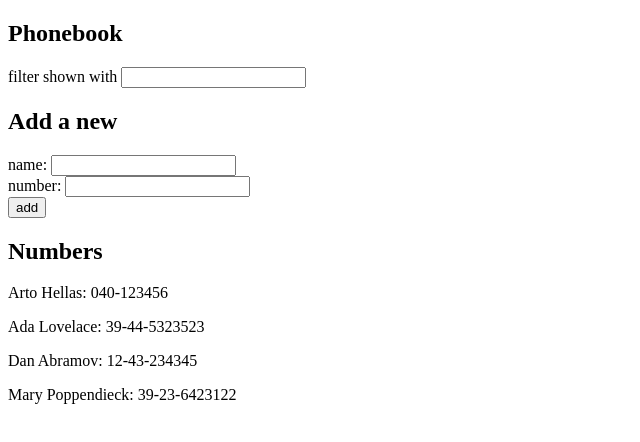
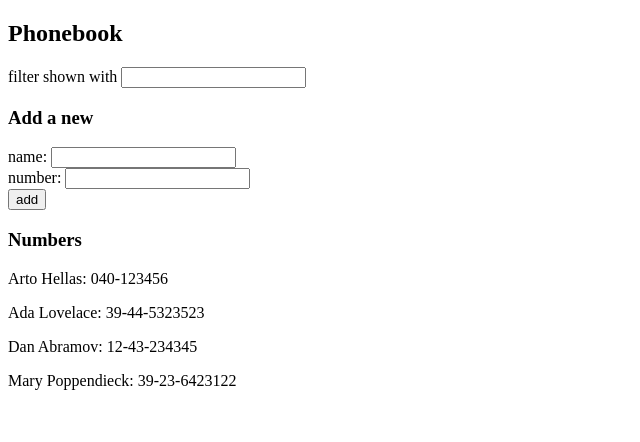
Before and after one commit to Kerim1030/FullStackExercise, a React (Vite) app in the folder part2/phonebook/: page / in a window 1280 px wide. Shown: the top 442 px of the page, without its empty margins (0-640 px from the left). Built offline with nearby package versions, Linux system fonts and the light colour scheme.

Commit message:
Exercise 2.10

```diff
--- a/part2/phonebook/src/App.jsx
+++ b/part2/phonebook/src/App.jsx
@@ -1,4 +1,7 @@
 import { useState } from 'react'
+import PersonForm from './components/PersonForm'
+import Filter from './components/Filter'
+import Persons from './components/Persons'
 
 const App = () => {
   const [persons, setPersons] = useState([
@@ -31,23 +34,11 @@ const App = () => {
   return (
     <div>
       <h2>Phonebook</h2>
-      <div>
-        filter shown with <input value={showFilter} onChange={(event) => setShowFilter(event.target.value)} />
-      </div>
-      <h2>Add a new</h2>
-      <form onSubmit={addPerson}>
-        <div>
-          name: <input value={newName} onChange={(event) => setNewName(event.target.value)} />
-        </div>
-        <div>
-          number: <input value={newNumber} onChange={(event) => setNewNumber(event.target.value)} />
-        </div>
-        <div>
-          <button type="submit">add</button>
-        </div>
-      </form>
-      <h2>Numbers</h2>
-      {showAll.map(person => <p key={person.name}>{person.name}: {person.number}</p>)}
+      <Filter showFilter={showFilter} setShowFilter={setShowFilter} />
+      <h3>Add a new</h3>
+      <PersonForm addPerson={addPerson} newName={newName} setNewName={setNewName} newNumber={newNumber} setNewNumber={setNewNumber} />
+      <h3>Numbers</h3>
+      <Persons showAll={showAll} />
     </div>
   )
 }
--- /dev/null
+++ b/part2/phonebook/src/components/Filter.jsx
@@ -0,0 +1,9 @@
+const Filter = ({ showFilter, setShowFilter }) => {
+  return (
+    <div>
+      filter shown with <input value={showFilter} onChange={(event) => setShowFilter(event.target.value)} />
+    </div>
+  )
+}
+
+export default Filter
--- /dev/null
+++ b/part2/phonebook/src/components/PersonForm.jsx
@@ -0,0 +1,17 @@
+const PersonForm = ({ addPerson, newName, setNewName, newNumber, setNewNumber }) => {
+  return (
+    <form onSubmit={addPerson}>
+      <div>
+        name: <input value={newName} onChange={(event) => setNewName(event.target.value)} />
+      </div>
+      <div>
+        number: <input value={newNumber} onChange={(event) => setNewNumber(event.target.value)} />
+      </div>
+      <div>
+        <button type="submit">add</button>
+      </div>
+    </form>
+  )
+}
+
+export default PersonForm
--- /dev/null
+++ b/part2/phonebook/src/components/Persons.jsx
@@ -0,0 +1,9 @@
+const Persons = ({ showAll }) => {
+  return (
+    <>
+      {showAll.map(person => <p key={person.name}>{person.name}: {person.number}</p>)}
+    </>
+  )
+}
+
+export default Persons
```
